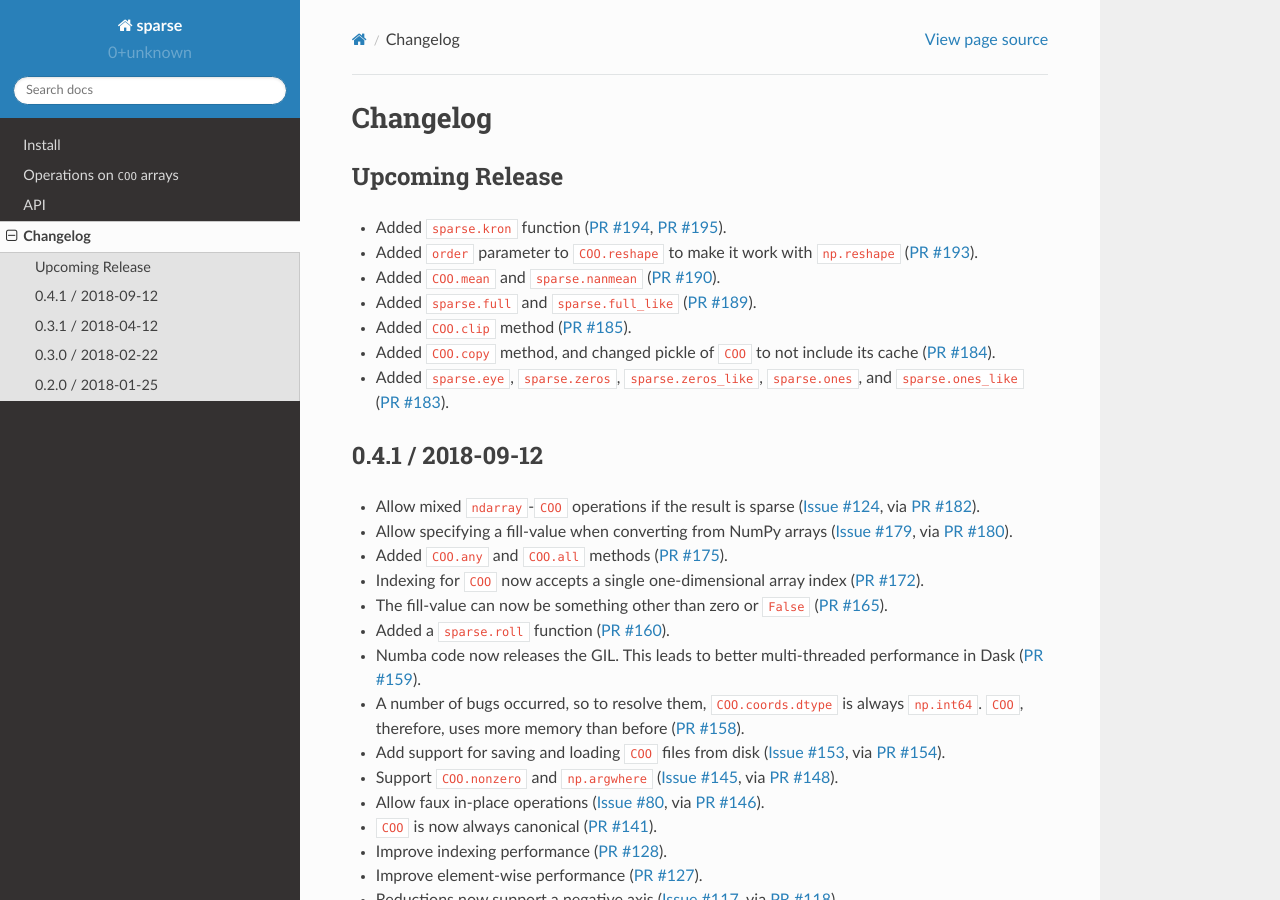
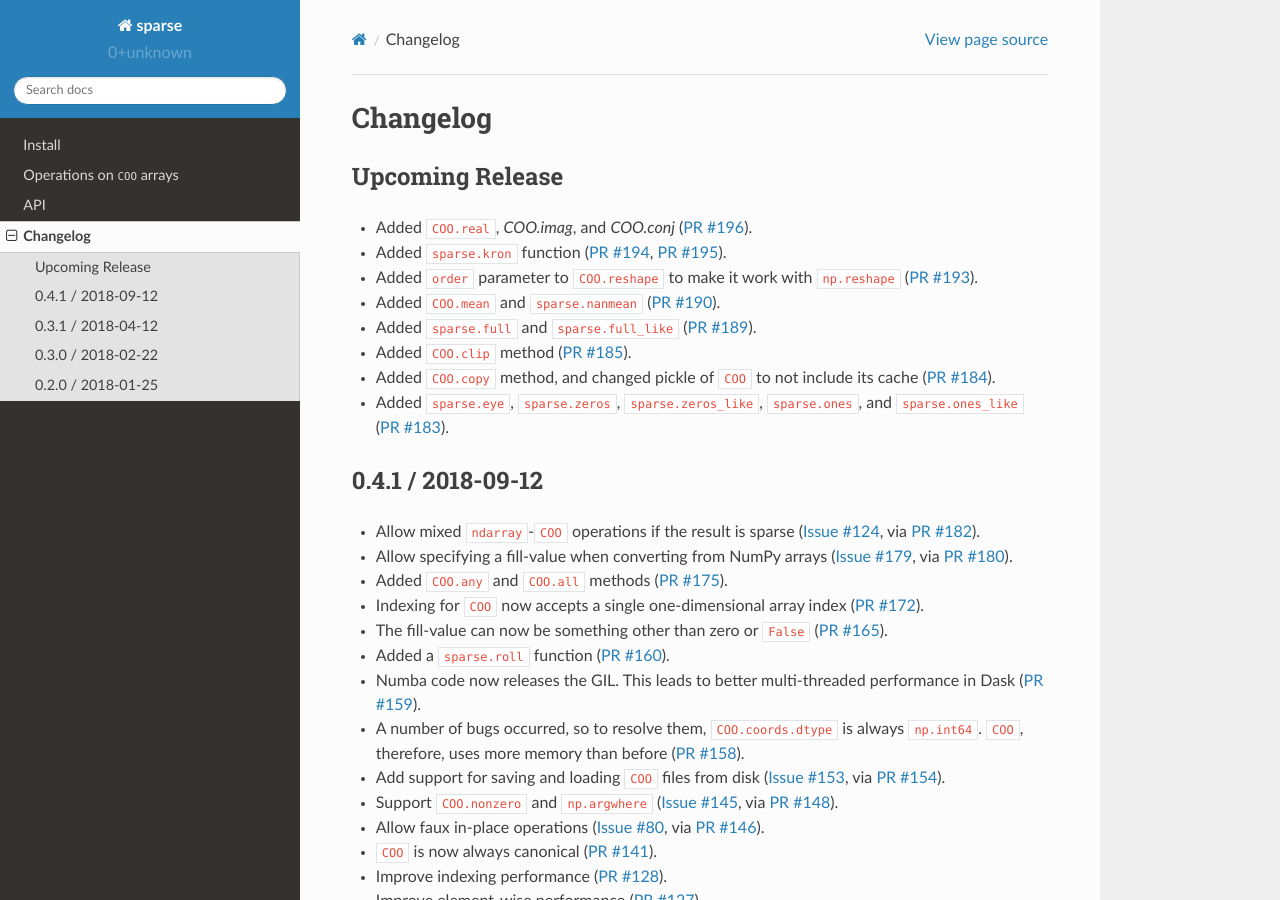
Before and after one commit to pydata/sparse, a Sphinx documentation site: the page built from docs/changelog.rst, in a window 1280 px wide and 900 px high. Built offline with Sphinx 7.4.7 and the Read the Docs theme 2.0.0, drawn with Linux system fonts in a browser that asks for light colours; pages that are not in the unit, such as notebooks, are missing from menus.

Commit message:
Add missed changelog entry for PR 196

```diff
--- a/docs/changelog.rst
+++ b/docs/changelog.rst
@@ -4,6 +4,7 @@ Changelog
 Upcoming Release
 ----------------
 
+* Added :code:`COO.real`, `COO.imag`, and `COO.conj` (:pr:`196`).
 * Added :code:`sparse.kron` function (:pr:`194`, :pr:`195`).
 * Added :code:`order` parameter to :code:`COO.reshape` to make it work with
   :code:`np.reshape` (:pr:`193`).
```
